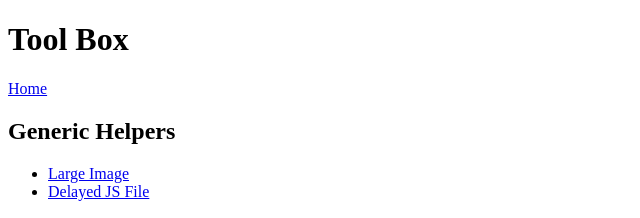
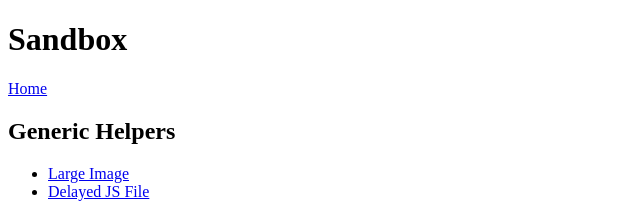
Before and after one commit to yippeykeiyay/tjstr-sandbox, a plain HTML site: page index.html in a window 1280 px wide. Shown: the top 218 px of the page, 0-640 px from the left. Drawn offline with Linux system fonts and the light colour scheme.

Commit message:
page heading changes

```diff
--- a/index.html
+++ b/index.html
@@ -7,7 +7,7 @@
 
 <body>
 	<header>
-		<h1>Tool Box</h1>
+		<h1>Sandbox</h1>
 	</header>
 
 	<nav>
```
Also changed, not shown: csp/errors.html (+1 -1 lines), csp/no-errors.html (+1 -1 lines), generic/delayed-js-file.html (+1 -1 lines), generic/large-image.html (+1 -1 lines), sri/errors.html (+1 -1 lines), sri/mixed-use.html (+1 -1 lines), sri/no-errors.html (+1 -1 lines).
